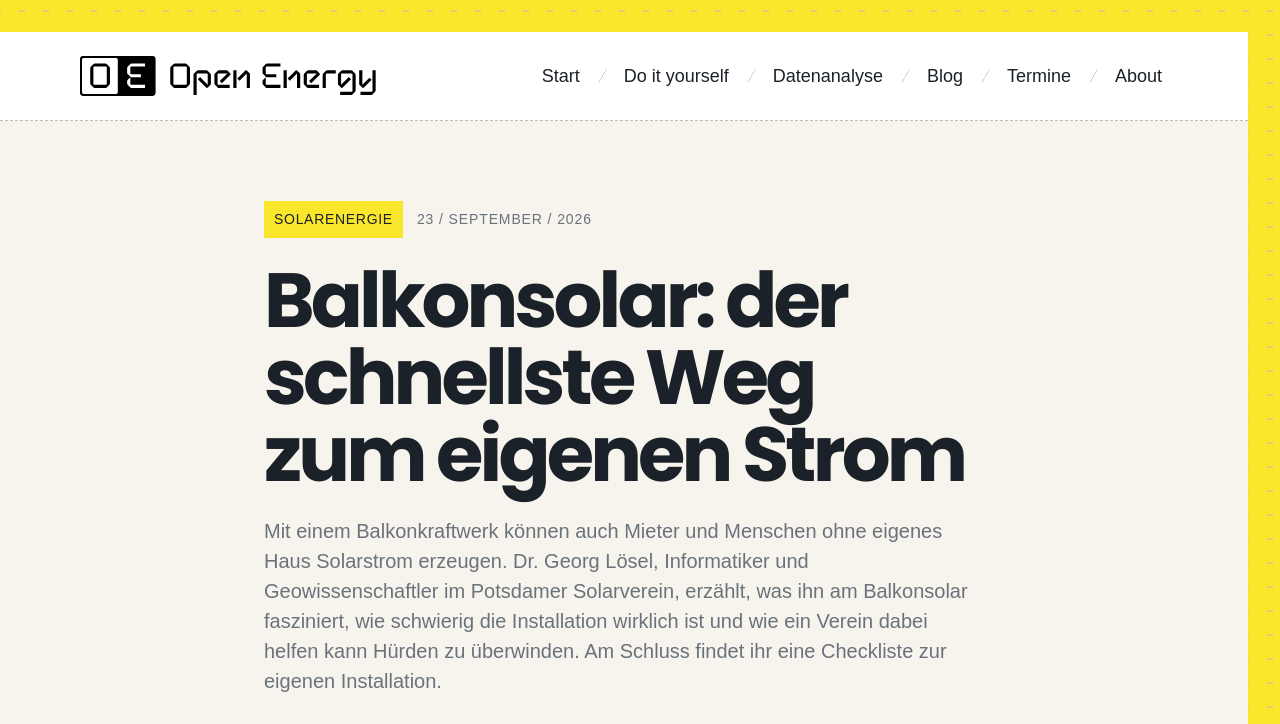
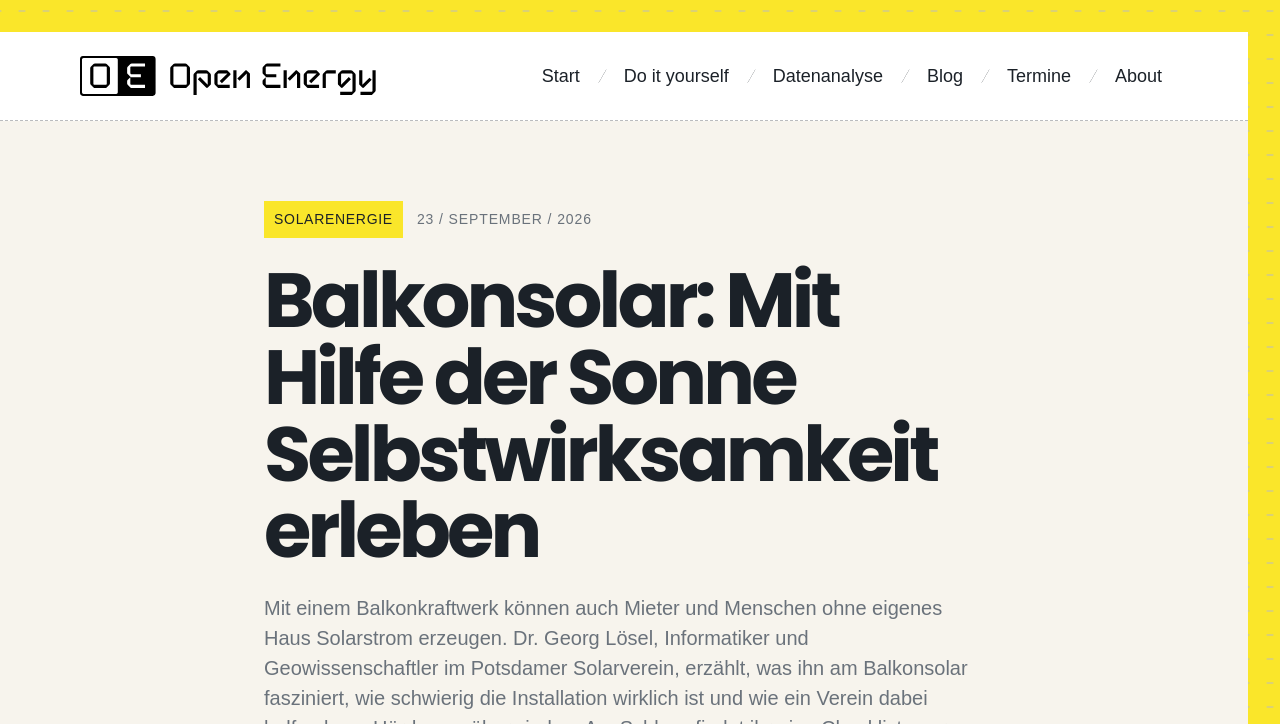
Before and after one commit to okfde/open-energy, a Jekyll site: the page built from _blog/interview-solarverein.md, in a window 1280 px wide and 900 px high, cut to the strip 0-724 px from the top of the window. Built offline with Jekyll 4.4.1, drawn with Linux system fonts in a browser that asks for light colours; some web fonts are replaced.

Commit message:
changed learnings

```diff
--- a/_blog/interview-solarverein.md
+++ b/_blog/interview-solarverein.md
@@ -1,5 +1,5 @@
 ---
-title: "Balkonsolar: der schnellste Weg zum eigenen Strom"
+title: "Balkonsolar: Mit Hilfe der Sonne Selbstwirksamkeit erleben"
 date: 2026-09-23
 category:
 - Solarenergie
```
Also changed, not shown: _blog/interview-kerstinlopau.md (+2 -2 lines).
